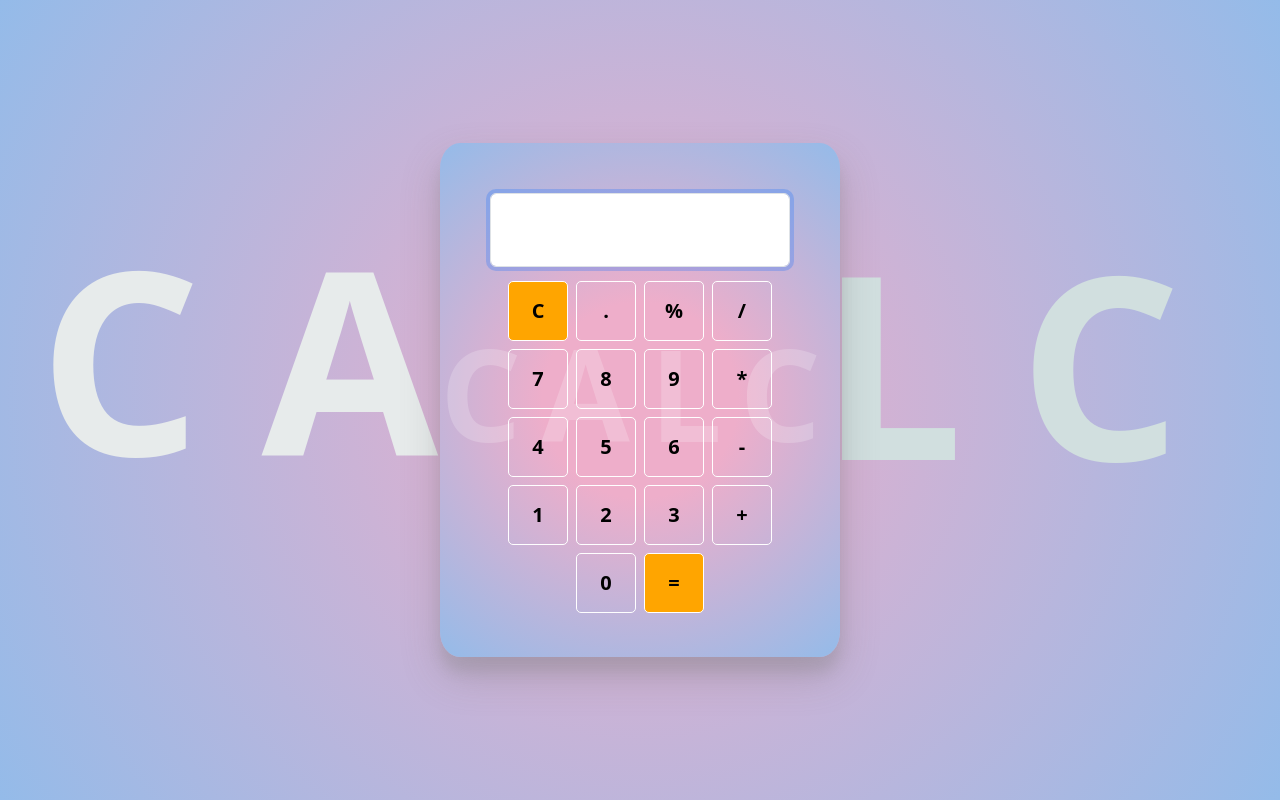
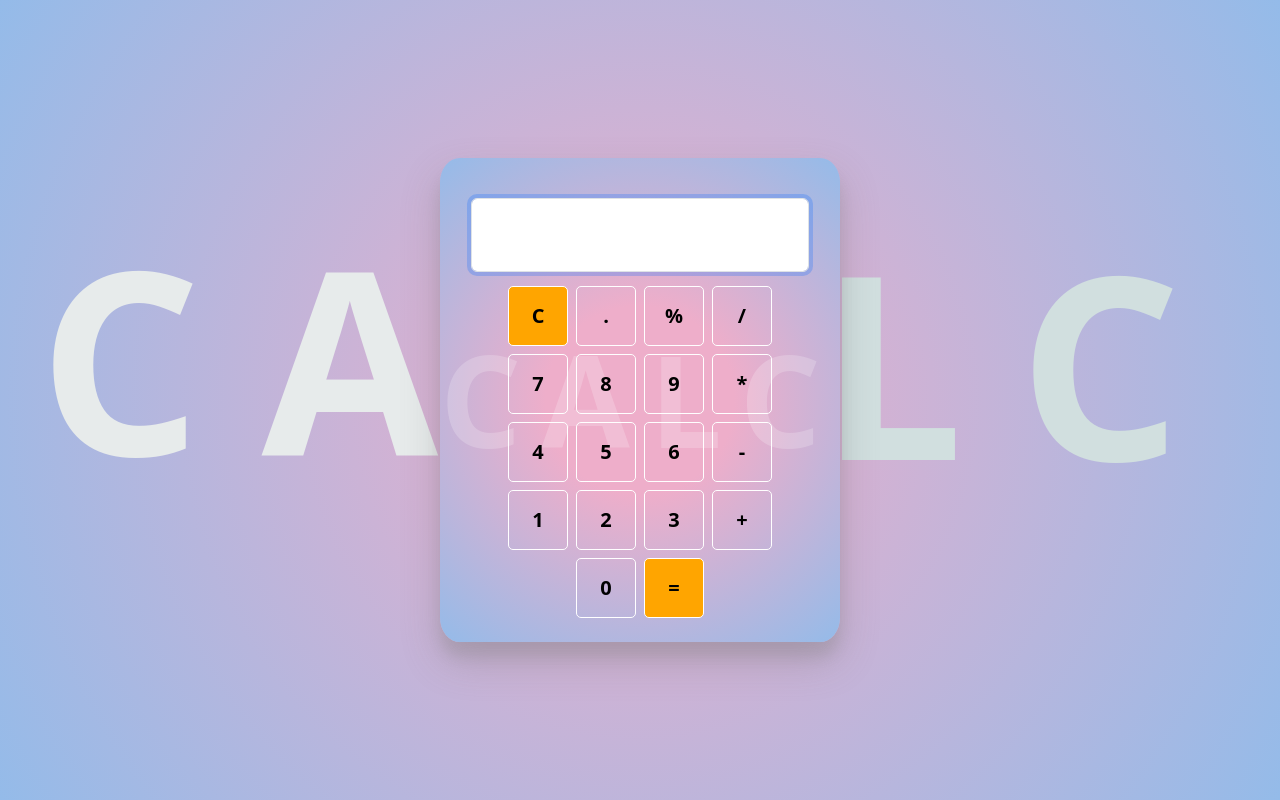
Before and after one commit to Deepakkarki24/React_Calculator, a plain HTML site: page index.html in a window 1280 px wide. Drawn offline with nearby package versions, Linux system fonts and the light colour scheme.

Commit message:
Update index.html

```diff
--- a/index.html
+++ b/index.html
@@ -35,5 +35,11 @@
       integrity="sha384-C6RzsynM9kWDrMNeT87bh95OGNyZPhcTNXj1NW7RuBCsyN/o0jlpcV8Qyq46cDfL"
       crossorigin="anonymous"
     ></script>
+
+    <style>
+      .calculator_container {
+        padding: 40px 10px 10px;
+      }
+    </style>
   </body>
 </html>
```
